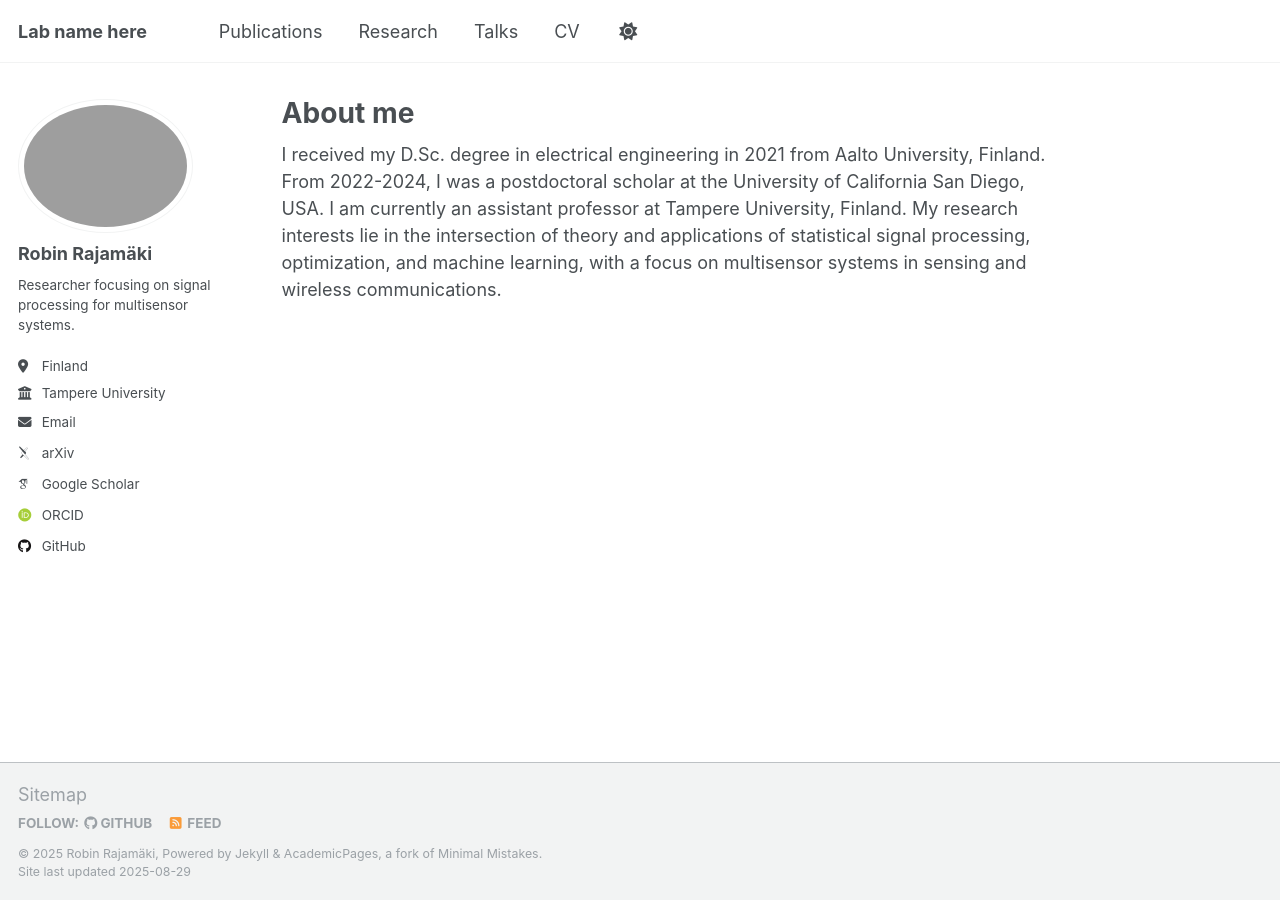
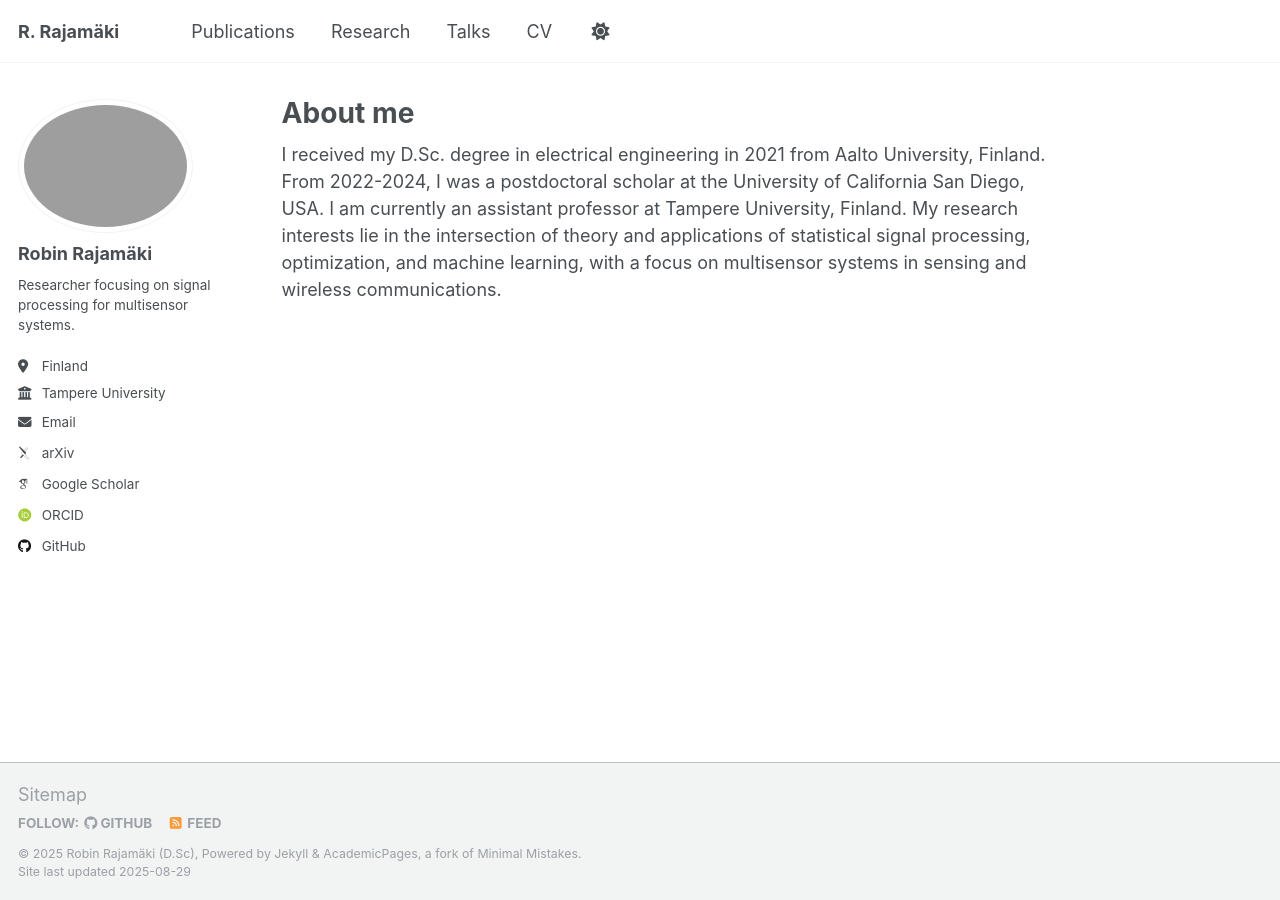
Before and after one commit to rmrajama/rmrajama.github.io, a Jekyll site: the page built from _pages/about.md, in a window 1280 px wide. Built offline with Jekyll 4.4.1, drawn with Linux system fonts in a browser that asks for light colours; some web fonts are replaced; a script that is not in the unit is left out.

Commit message:
Update _config.yml

```diff
--- a/_config.yml
+++ b/_config.yml
@@ -9,9 +9,9 @@
 # Basic Site Settings
 locale                   : "en-US"
 site_theme               : "default"
-title                    : "Lab name here"
+title                    : "R. Rajamäki"
 title_separator          : "-"
-name                     : &name "Robin Rajamäki"
+name                     : &name "Robin Rajamäki (D.Sc)"
 description              : &description "Assistant Professor at Tampere University"
 url                      : https://rmrajama.github.io # the base hostname & protocol for your site e.g. "https://[your GitHub username].github.io" or if you already have some other page hosted on Github then use "https://[your GitHub username].github.io/[Your Repo Name]"
 baseurl                  : "" # the subpath of your site, e.g. "/blog"
```
